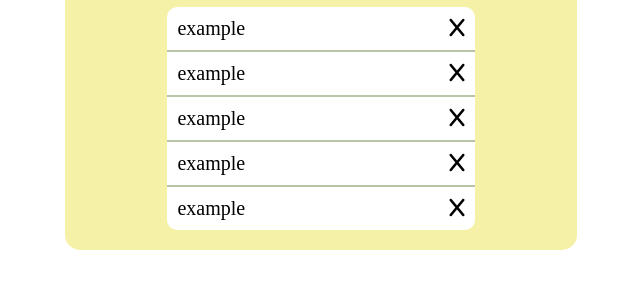
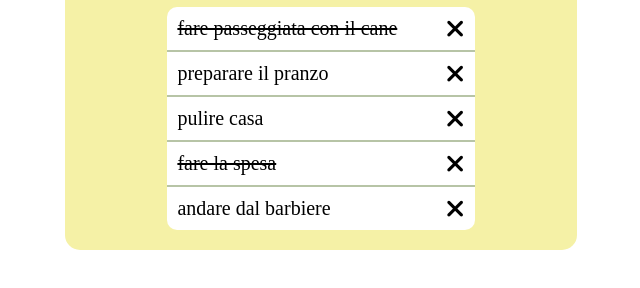
Before and after one commit to battistaennio/vue-todolist, a plain HTML site: page index.html in a window 1280 px wide. Shown: the part 158-446 px from the top of the page, without its empty margins (319-959 px from the left). Drawn offline with nearby package versions, Linux system fonts and the light colour scheme.

Commit message:
feat: print toDo obj with line-through if necessary

```diff
--- a/css/style.css
+++ b/css/style.css
@@ -38,13 +38,15 @@ li{
     position: relative;
 }
 
-li::after{
+.line-through{
+    text-decoration: line-through;
+}
+
+li i{
     position: absolute;
     right: 10px;
-    font-family: "Font Awesome 5 Free";
-    content: "x";
-    font-weight: 900;
     cursor: pointer;
+    font-size: 25px;
 }
 
 li:last-child{
--- a/index.html
+++ b/index.html
@@ -25,13 +25,14 @@
         </form>
 
         <div id="list-container">
-            <!-- lista con all'interno articoli generati da JS -->
+
             <ul>
-                <li>example</li>
-                <li>example</li>
-                <li>example</li>
-                <li>example</li>
-                <li>example</li>
+                <!-- ciclo for per gli obj di toDo -->
+                <li v-for="(task, index) in toDo" :key="index">
+                    <!-- se task.done è uguale a true, aggiungi la classe testo sbarrato -->
+                    <span :class="task.done === true ? 'line-through' : '' ">{{ task.text }}</span>
+                    <i class="fa-solid fa-xmark"></i>
+                </li>
             </ul>
 
         </div>
```
